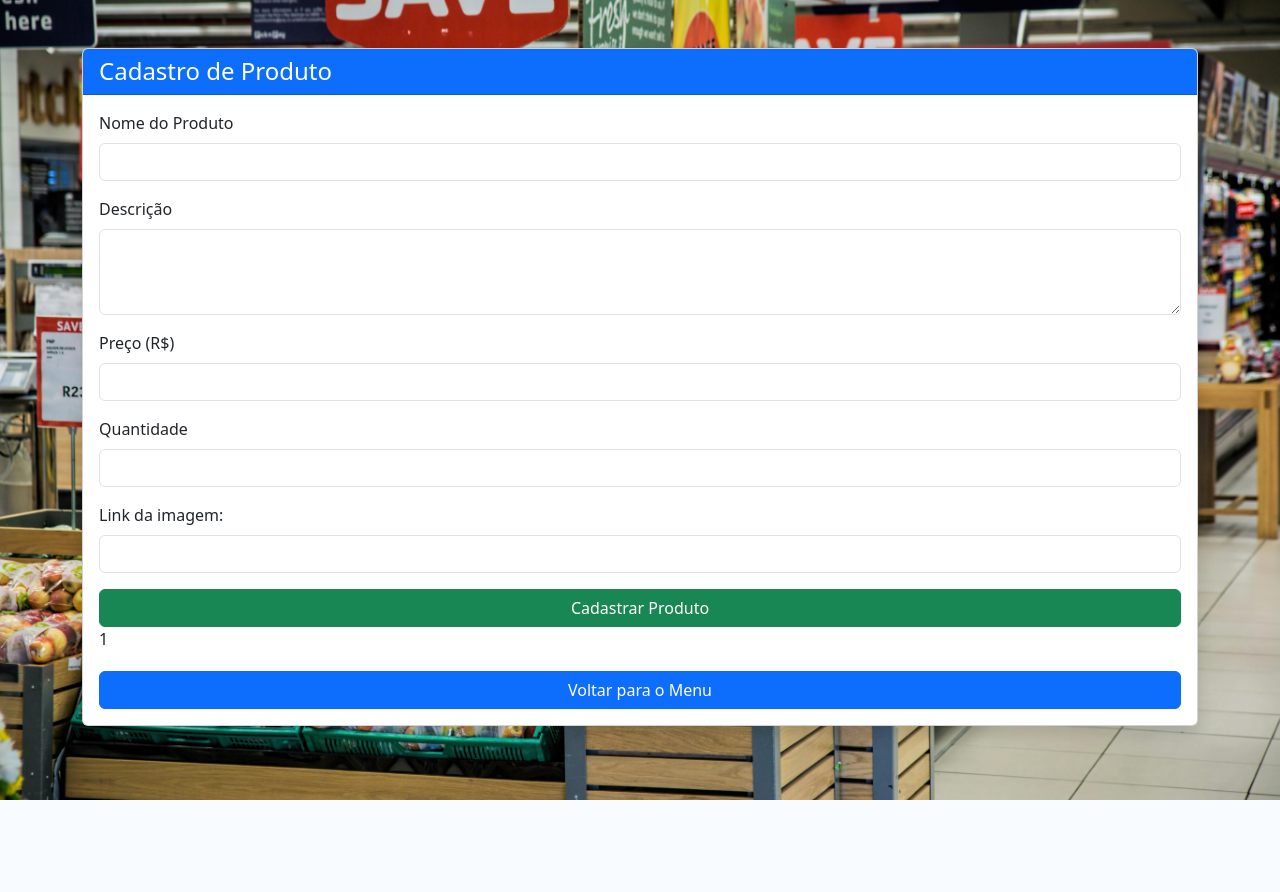
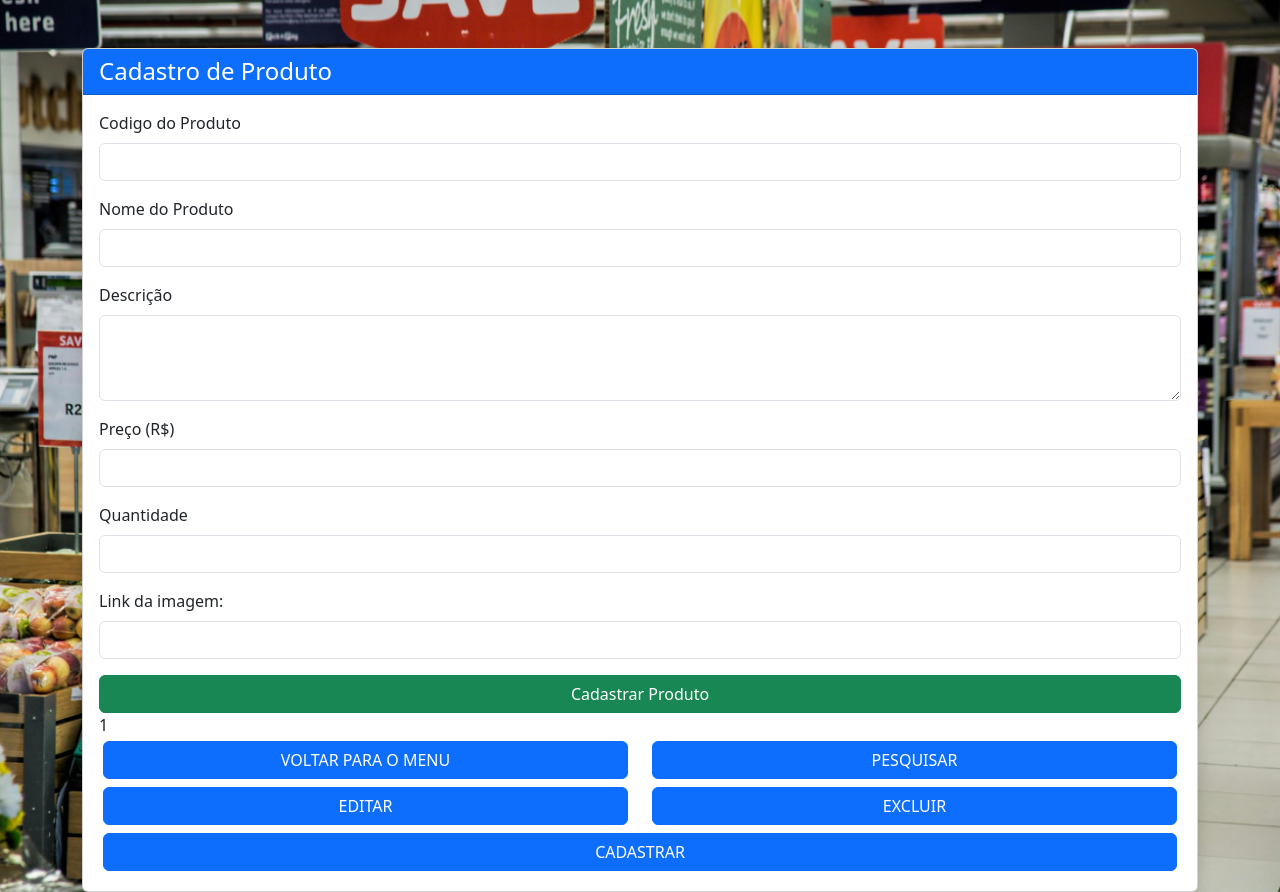
Before and after one commit to joaopaulo10101010/LoginPHP, a PHP site: page /produtos.php in a window 1280 px wide. Before the commit the page ends 800 px from the top, so only its background shows below. Run offline with PHP 8.4, Linux system fonts and the light colour scheme; the visitor is signed in with stand-in values (Sample User, id 1).

Commit message:
melhorias na sala

```diff
--- a/Login.php
+++ b/Login.php
@@ -108,7 +108,7 @@
 
         <div class="auth-message">
             <?php
-                if($_SESSION['AuthReturn'] != "" && $_SESSION['AuthReturn'] != null){
+                if($_SESSION['AuthReturn']){
                     echo($_SESSION['AuthReturn']);
                 }
                 $_SESSION['AuthReturn'] = "";
--- a/processamenu.php
+++ b/processamenu.php
@@ -11,7 +11,7 @@ function ExibirListaProd(){
         while ($produto = mysqli_fetch_assoc($itensdatabela)) {
             $produtos[] = $produto;
         }
-        mysqli_free_result($itensdatabela); // Libera a memória do resultado
+        mysqli_free_result($itensdatabela);
 
 
 
@@ -34,11 +34,14 @@ function ExibirListaProd(){
             </tr>
         </table>
         ");
+
         }
+
 
     } else {
         echo "Erro ao buscar produtos: ";
     }
+
 }
 
 
--- a/produtos.php
+++ b/produtos.php
@@ -7,6 +7,11 @@
     <link rel="stylesheet" href="./src/css/produto.css">
     <link href="https://cdn.jsdelivr.net/npm/bootstrap@5.3.0/dist/css/bootstrap.min.css" rel="stylesheet">
     <title>Document</title>
+    <style>
+        .displaynone{
+            display:none;
+        }
+    </style>
 </head>
 <body>
 <body class="bg-light">
@@ -17,6 +22,16 @@
             </div>
             <div class="card-body">
                 <form method="post" action="processaprodutos.php">
+                    <div class="mb-3" style="display: none">
+                        <label for="Id" class="form-label">Id</label>
+                        <input type="text" class="form-control" id="Id" name="Id" required>
+                    </div>
+
+                    <div class="mb-3">
+                        <label for="Cod_Prod" class="form-label">Codigo do Produto</label>
+                        <input type="text" class="form-control" id="Cod_Prod" name="Cod_Prod" required>
+                    </div>
+
                     <div class="mb-3">
                         <label for="nomeproduto" class="form-label">Nome do Produto</label>
                         <input type="text" class="form-control" id="nome" name="nomeproduto" required>
@@ -45,15 +60,29 @@
                     </br>
             <label>
                 <?php
-                echo($_SESSION['ProdAuthReturn']);
+                if($_SESSION['ProdAuthReturn']){
+                    echo($_SESSION['ProdAuthReturn']);
+                }
                 $_SESSION['ProdAuthReturn'] = "";
                 ?>
             </label>
                 </form>
-                <a style='margin-top: 20px;' href="menu.php" class="btn btn-primary w-100">Voltar para o Menu</a>
+                <div class="row botãomargin p-1">
+                    <div class="col-5 w-50"><a href="menu.php" class="btn btn-primary w-100">VOLTAR PARA O MENU</a></div>
+                    <div class="col-5 w-50"><button class="btn btn-primary w-100">PESQUISAR</button></div>
+                </div>
+                <div class="row botãomargin p-1">
+                    <div class="col-3 w-50"><button class="btn btn-primary w-100">EDITAR</button></div>
+                    <div class="col-3 w-50"><button class="btn btn-primary w-100">EXCLUIR</button></div>
+                </div>
+                <div class="row botãomargin p-1">
+                    <div class="col-6 w-100"><button class="btn btn-primary w-100">CADASTRAR</button></div>
+                </div>
+
             </div>
         </div>
     </div>
+    <script src="src\js\produto.js"></script>
     <script src="https://cdn.jsdelivr.net/npm/bootstrap@5.3.0/dist/js/bootstrap.bundle.min.js"></script>
 </body>
 </html>
--- /dev/null
+++ b/src/js/produto.js
@@ -0,0 +1,29 @@
+const inputId = document.getElementById("Id");
+const inputCod_Prod = document.getElementById("Cod_Prod");
+const inputnome = document.getElementById("nome");
+const inputdescricao = document.getElementById("descricao");
+const inputpreco = document.getElementById("preco");
+const inputquantidade = document.getElementById("quantidade");
+const inputlinkimg = document.getElementById("linkimg");
+
+function habilitarform(formulario){
+    switch(formulario){
+        case "Cadastro":
+
+            inputId.classList.add("displaynone");
+
+            break;
+
+        case "Pesquisar":
+            break;
+
+        case "Excluir":
+            break;
+
+        case "Editar":
+            break;
+        default:
+            alert("Opção de formulario não valido");
+            break;
+    }
+}
```
Also changed, not shown: src/css/menu.css (line endings or trailing spaces), src/css/produto.css (line endings or trailing spaces).
